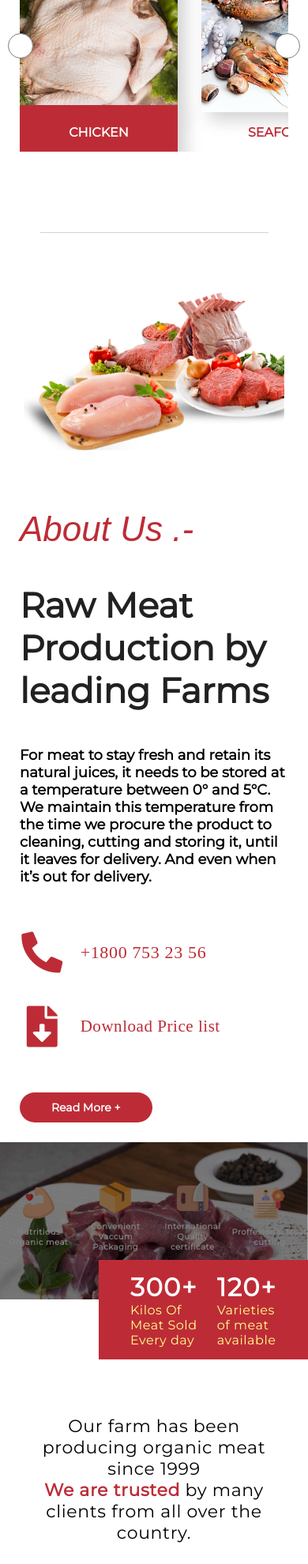
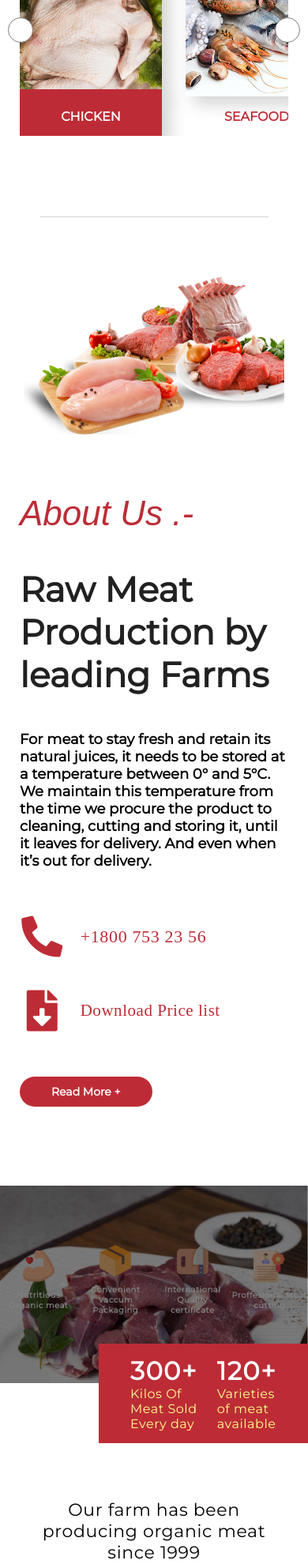
Before and after one commit to vivekkravindraa/freshmeat, a React (Create React App) app: page / in a window 390 px wide. Shown: the part 691-2671 px from the top of the page at 79% size. Built offline with nearby package versions, Linux system fonts and the light colour scheme; some icons are missing.

Commit message:
fix: hide webkit scrollbars

```diff
--- a/src/components/HomeComponents/AboutUs/AboutUs.css
+++ b/src/components/HomeComponents/AboutUs/AboutUs.css
@@ -3,6 +3,7 @@
         display: flex;
         flex-direction: column-reverse;
         position: relative;
+        margin-bottom: 75px;
     }
 
     .AboutUs-content {
@@ -128,13 +129,14 @@
         background-position: center;
         background-repeat: no-repeat;
         position: relative;
+        height: 250px;
         filter: brightness(50%);
     }
 
     .AboutUs-banner__items {
         display: grid;
         grid-template-columns: repeat(4, 3fr);
-        padding: 50px 0px;
+        padding: 75px 0px;
     }
 
     .AboutUs-banner__item {
--- a/src/components/HomeComponents/Category/Category.css
+++ b/src/components/HomeComponents/Category/Category.css
@@ -60,7 +60,7 @@
         -ms-overflow-style: none;
     }
 
-    .Catergory-items::-webkit-scrollbar {
+    .Category-items::-webkit-scrollbar {
         display: none;
     }
 
@@ -79,8 +79,8 @@
         background-size: cover;
         background-position: center;
         position: relative;
-        width: 200px;
-        height: 200px;
+        width: 180px;
+        height: 180px;
     }
 
     .Category-name {
@@ -241,7 +241,7 @@
         background-size: cover;
         background-position: center;
         width: auto;
-        height: 200px;
+        height: 160px;
     }
 
     .Category-name {
--- a/src/components/HomeComponents/Footer/Footer.css
+++ b/src/components/HomeComponents/Footer/Footer.css
@@ -96,7 +96,7 @@
         align-items: center;
         text-align: center;
         font-weight: bolder;
-        font-size: 10px;
+        font-size: 16px;
         font-family: Montserrat;
         letter-spacing: 1.3px;
         color: #424242;
--- a/src/components/HomeComponents/Technologies/Technologies.css
+++ b/src/components/HomeComponents/Technologies/Technologies.css
@@ -10,8 +10,8 @@
         background-size: cover;
         background-position: center;
         background-repeat: no-repeat;
+        width: auto;
         height: 250px;
-        width: auto;
         position: relative;
     }
 
--- a/src/components/ProductComponents/PopularProducts/PopularProducts.css
+++ b/src/components/ProductComponents/PopularProducts/PopularProducts.css
@@ -11,7 +11,7 @@
         justify-content: center;
         align-items: center;
         padding: 50px 0 0 0;
-        margin-top: 100px;
+        margin: 75px 0;
     }
 
     .PopularProducts-header__title {
--- a/src/components/ProductComponents/ProductPricing/ProductPricing.css
+++ b/src/components/ProductComponents/ProductPricing/ProductPricing.css
@@ -2,6 +2,7 @@
     .ProductPricing-container {
         display: flex;
         flex-direction: column;
+        margin-bottom: 75px;
     }
 
     .ProductPricing-header {
@@ -46,7 +47,6 @@
 
     .ProductPricing-category-sort {
         display: flex;
-        justify-content: center;
         align-items: center;
         overflow-x: scroll;
         -ms-overflow-style: none;
@@ -264,7 +264,6 @@
         justify-content: center;
         align-items: center;
         overflow-x: scroll;
-
     }
 
     .ProductPricing-category-sort button {
```
